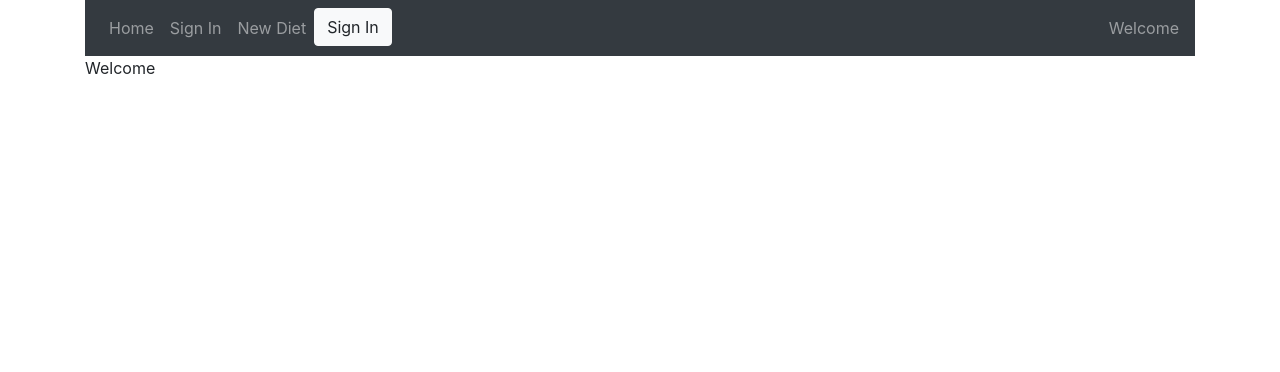
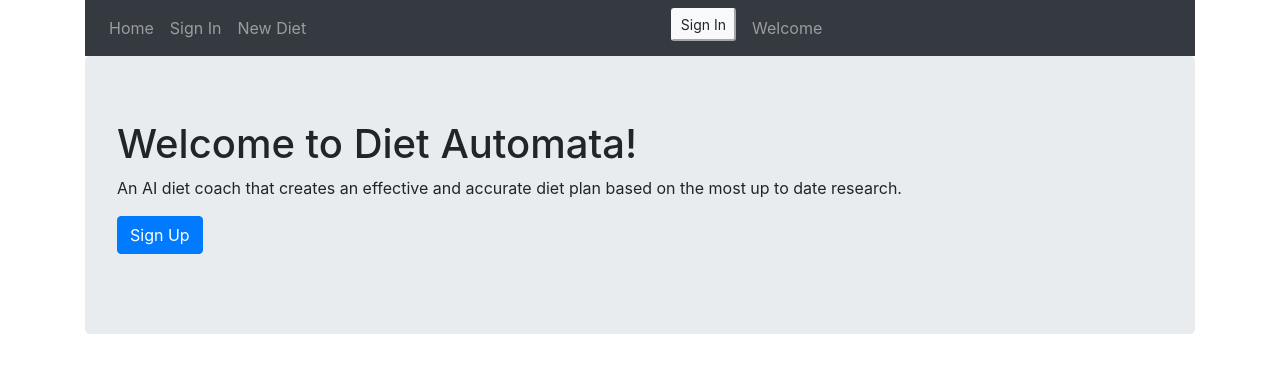
Before and after one commit to mtrimner/ai-diet-coach-front-end, a React (Create React App) app: page / in a window 1280 px wide. Shown: the top 372 px of the page. Built offline with nearby package versions, Linux system fonts and the light colour scheme; no server answers.

Commit message:
fixed meal card spacing and new diet form to send through the current weight

```diff
--- a/src/components/AddFoodPage.js
+++ b/src/components/AddFoodPage.js
@@ -146,7 +146,7 @@ const [sliderValue, setSliderValue] = useState(defaultSliderValues)
 
         return(
             <>
-                <Card>
+                <Card className="mt-3">
                 <Card.Header>
                     <Row>
                         <Col>
@@ -159,10 +159,10 @@ const [sliderValue, setSliderValue] = useState(defaultSliderValues)
                     </Card.Header>
                 <Card.Body>
 
-                       <ProgressBar striped variant="success" now={sliderValue.protein} label={`Protein: ${sliderValue.protein} / ${Math.round(props.perMealMacros.protein)}grams`} max={`${Math.round(props.perMealMacros.protein)}`} />
-                       <ProgressBar striped variant="info" now={sliderValue.carbs} label={`Carbs: ${sliderValue.carbs} / ${Math.round(props.perMealMacros.carbs)}grams`} max={`${Math.round(props.perMealMacros.carbs)}`}/>
-                       <ProgressBar striped variant="warning" now={sliderValue.fat} label={`Fat: ${sliderValue.fat} / ${Math.round(props.perMealMacros.fat)}grams`} max={`${Math.round(props.perMealMacros.fat)}`}/>
-                       <ProgressBar striped variant="danger" now={sliderValue.calories} label={`Calories: ${sliderValue.calories} / ${Math.round(props.perMealMacros.calories)}`} max={`${Math.round(props.perMealMacros.calories)}`}/>
+                       <ProgressBar className="mb-1" striped variant="success" now={sliderValue.protein} label={`Protein: ${sliderValue.protein} / ${Math.round(props.perMealMacros.protein)}grams`} max={`${Math.round(props.perMealMacros.protein)}`} />
+                       <ProgressBar className="mb-1" striped variant="info" now={sliderValue.carbs} label={`Carbs: ${sliderValue.carbs} / ${Math.round(props.perMealMacros.carbs)}grams`} max={`${Math.round(props.perMealMacros.carbs)}`}/>
+                       <ProgressBar className="mb-1" striped variant="warning" now={sliderValue.fat} label={`Fat: ${sliderValue.fat} / ${Math.round(props.perMealMacros.fat)}grams`} max={`${Math.round(props.perMealMacros.fat)}`}/>
+                       <ProgressBar className="mb-1" striped variant="danger" now={sliderValue.calories} label={`Calories: ${sliderValue.calories} / ${Math.round(props.perMealMacros.calories)}`} max={`${Math.round(props.perMealMacros.calories)}`}/>
 
                 </Card.Body>
                  </Card>
--- a/src/components/FoodSearchBar.js
+++ b/src/components/FoodSearchBar.js
@@ -32,6 +32,7 @@ const FoodSearchBar = (props) => {
             fetch(`https://trackapi.nutritionix.com/v2/search/instant?query=${debouncedText}&branded_type=2`, requestOptions)
             .then(response => response.json())
             .then(data => {
+                console.log(data)
                 setResults(data.common)
             })
         };
@@ -46,7 +47,7 @@ const FoodSearchBar = (props) => {
         return (
             <ListGroup key={result.food_name}>
                 <ListGroup.Item  as="li" action eventKey={result.food_name} onClick={(e) => handleOnClick(e)} >
-                    <Image key={result.id} src={result.photo.thumb} className="mr-5" fluid thumbnail style={{maxHeight: '80px', maxWidth: 'auto'}}/>
+                    <Image key={result.id} src={result.photo.thumb} className="mr-5" fluid thumbnail style={{maxHeight: '60px', maxWidth: 'auto'}}/>
                     {result.food_name}
                 </ListGroup.Item>
             </ListGroup>
@@ -55,7 +56,7 @@ const FoodSearchBar = (props) => {
 
     return (
         <>
-        <Form onSubmit={(e) => e.preventDefault()}>
+        <Form className="mt-3" onSubmit={(e) => e.preventDefault()}>
             <Form.Group>
                 <Form.Label>Search Food</Form.Label>
                 <Form.Control type="text" value={text} onChange={e => setText(e.target.value)}/>
--- a/src/components/Header.js
+++ b/src/components/Header.js
@@ -7,16 +7,21 @@ import Authorization from './Authorization';
 
 const Header = (props) => {
     return (
-        <Navbar bg="dark" variant="dark">
+        <Navbar collapseOnSelect expand="lg" bg="dark" variant="dark" >
+            <Navbar.Toggle aria-controls="responsive-navbar-nav" />
+            <Navbar.Collapse id="responsive-navbar-nav">
         <Nav className="mr-auto">
             <Nav.Link as={Link} to="/">Home</Nav.Link>
             <Nav.Link as={Link} to="sign-in">Sign In</Nav.Link>
             <Nav.Link as={Link} to="new-diet" onClick={() => {alert("Starting a new diet will reset all current parameters. Are you sure you want to start a new diet?")}}>New Diet</Nav.Link>
+        </Nav>
+        <Nav className="mr-auto">
             <Authorization />
+            <Navbar.Text className="ml-3">
+                Welcome <Link to="/">{props.currentUser}</Link>
+            </Navbar.Text>
         </Nav>
-        <Navbar.Text>
-           Welcome <Link to="/">{props.currentUser}</Link>
-        </Navbar.Text>
+        </Navbar.Collapse>
         </Navbar>
     )
 }
--- a/src/components/LandingPage.js
+++ b/src/components/LandingPage.js
@@ -1,10 +1,16 @@
 import React from 'react';
+import {Jumbotron, Button} from 'react-bootstrap';
+import { Link } from 'react-router-dom';
 
 const LandingPage = () => {
     return (
-        <div>
-            Welcome
-        </div>
+        <Jumbotron>
+            <h1>Welcome to Diet Automata!</h1>
+            <p> An AI diet coach that creates an effective and accurate diet plan based on the most up to date research.</p>
+            <p>
+                <Link to="/sign-up"><Button variant="primary">Sign Up</Button></Link>
+            </p>
+        </Jumbotron>
     );
 };
 
--- a/src/components/MealCard.js
+++ b/src/components/MealCard.js
@@ -1,4 +1,4 @@
-import React, {useEffect} from 'react';
+import React, {useEffect, useState, useRef} from 'react';
 import { connect } from 'react-redux';
 import { withRouter } from 'react-router-dom';
 import { Card, Row, Col, Button } from 'react-bootstrap';
@@ -7,11 +7,28 @@ import MealInfo from './MealInfo';
 
 const MealCard = (props) => {
 
+    const [mealCount, setMealCount] = useState(props.mealCount)
+
     useEffect(() =>  {
+
         if (props.perMealMacros.calories === null) {
             props.fetchNutritionRecommendations()
         };
     }, []);
+
+    const prevMealCountRef = useRef();
+    useEffect(() => {
+
+        prevMealCountRef.current = mealCount;
+    }, [props.mealCount])
+
+        const prevMealCount = prevMealCountRef.current
+        if (prevMealCount !== props.mealCount) {
+            props.fetchNutritionRecommendations()
+        }
+
+
+
 
     // calorieCount = () => {
     //     return (this.props.calories / 4)
--- a/src/components/NewDiet.js
+++ b/src/components/NewDiet.js
@@ -43,7 +43,7 @@ class NewDiet extends Component {
             meals_per_day: this.state.fields.meals_per_day,
             target_weight: this.state.fields.target_weight,
             user_weights_attributes: [{
-                weight: this.state.current_weight,
+                weight: this.state.fields.current_weight,
                 user_id: this.props.userId
             }]
             }
@@ -96,9 +96,14 @@ class NewDiet extends Component {
             errors["meals_per_day"] = "Meals per day cannot be blank"
         }
 
+        if(fields["current_weight"] === "" || !fields["current_weight"]){
+            formIsValid = false;
+            errors["current_weight"] = "Must select a current weight"
+        }
+
         if(fields["target_weight"] === "" || !fields["target_weight"]){
             formIsValid = false;
-            errors["target_weight"] = "Must select an target weight"
+            errors["target_weight"] = "Must select a target weight"
         }
         this.setState({errors: errors})
         return formIsValid
--- a/src/components/RegistrationForm.js
+++ b/src/components/RegistrationForm.js
@@ -41,7 +41,7 @@ class RegistrationForm extends React.Component {
         .then(data => {
             this.props.signIn(data.user)
             localStorage.setItem("token", data.token)
-            this.props.history.push('./basic-info')
+
         })
     }
 
--- a/src/components/SignInSignOutButton.js
+++ b/src/components/SignInSignOutButton.js
@@ -7,7 +7,7 @@ import { signIn, signOut } from '../actions';
 const SignInSignOutButton = (props) => {
     return (
         <div>
-            <button type="button" className="btn btn-light" onClick={() => props.onButtonClick()}>{props.buttonText}</button>
+            <button type="button" className="btn-sm btn-light" onClick={() => props.onButtonClick()}>{props.buttonText}</button>
         </div>
     );
 };
--- a/src/components/UserInfoForm.js
+++ b/src/components/UserInfoForm.js
@@ -1,5 +1,6 @@
 import "flatpickr/dist/themes/dark.css";
 import React from 'react';
+import {withRouter} from 'react-router-dom';
 import { connect } from 'react-redux';
 import { signIn, signOut } from '../actions';
 import Flatpickr from 'react-flatpickr';
@@ -42,6 +43,7 @@ class UserInfoForm extends React.Component {
         .then(response => response.json())
         .then(data => {
             this.props.signIn(data)
+            this.props.history.push("/new-diet")
         })
     }
 
@@ -114,4 +116,4 @@ const mapStateToProps = (state) => {
     return {userId: state.auth.userId}
 }
 
-export default connect(mapStateToProps, { signIn })(UserInfoForm);
+export default connect(mapStateToProps, { signIn })(withRouter(UserInfoForm));
```
Also changed, not shown: 1 other file (tests, documents, lock files or other folders).
